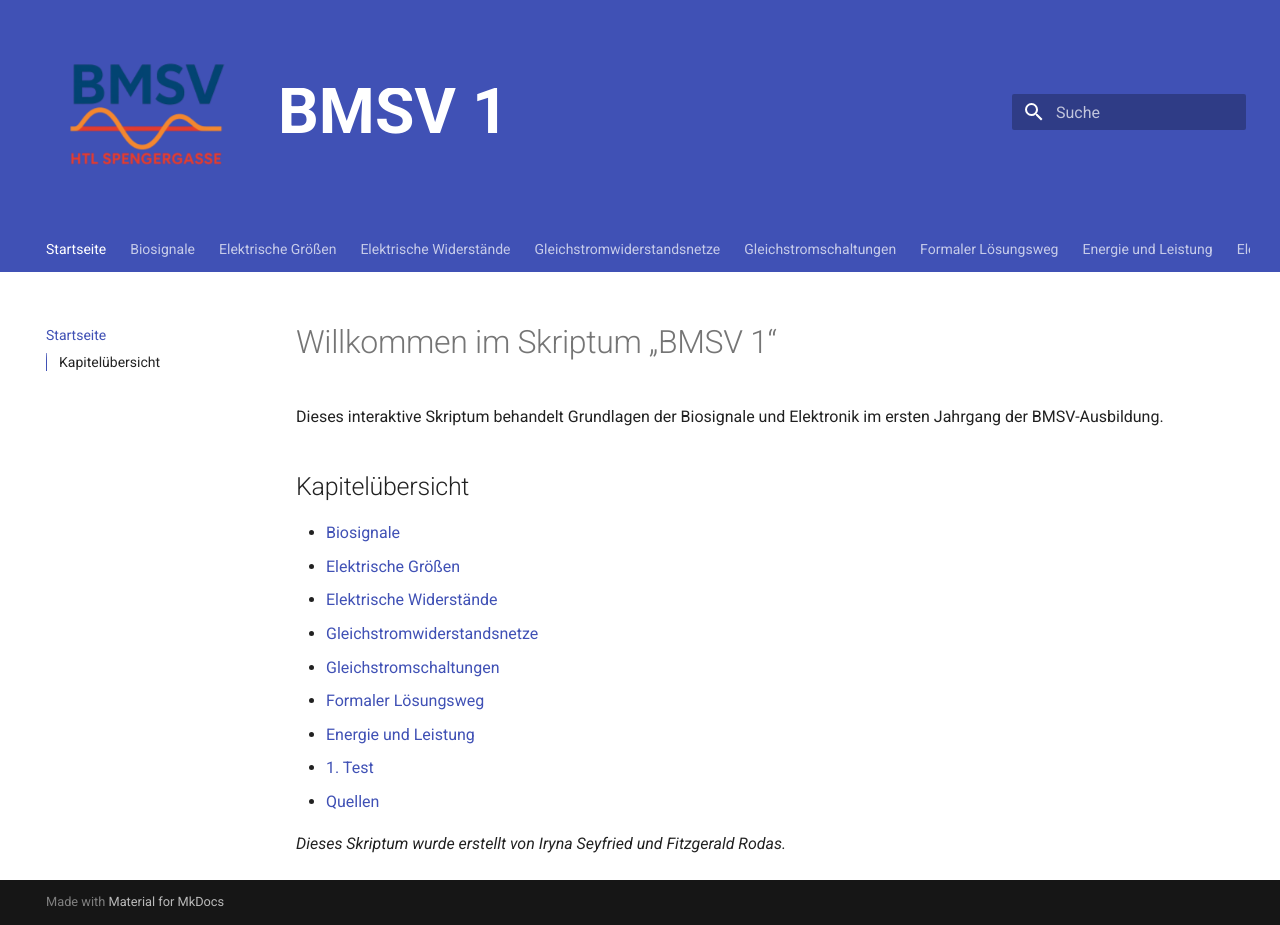
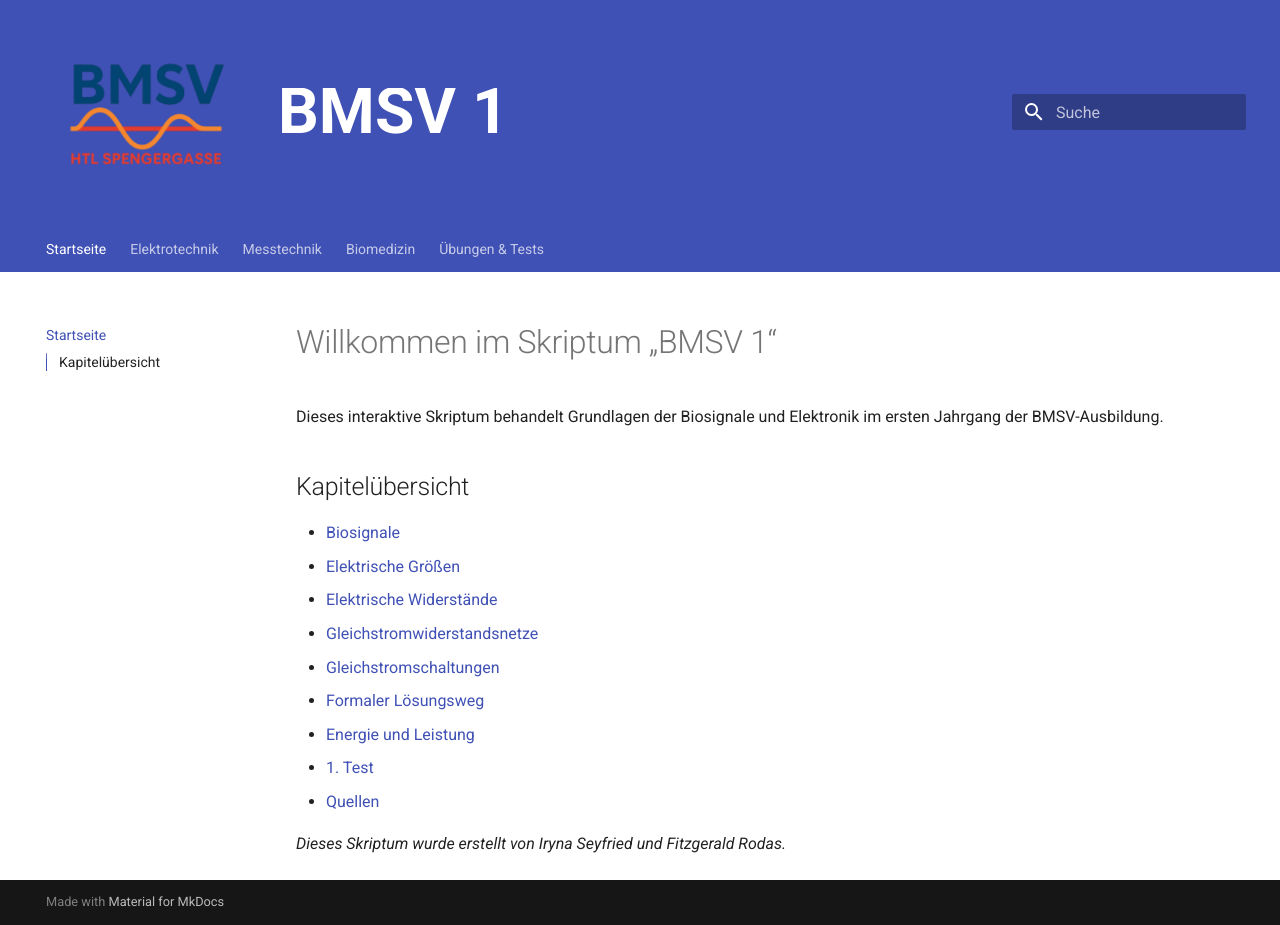
Before and after one commit to nicfitz123/BMSV1, an MkDocs documentation site: the page built from docs/index.md, in a window 1280 px wide. Built offline with MkDocs 1.6.1 and Material for MkDocs 9.7.7, drawn with Linux system fonts in a browser that asks for light colours.

Commit message:
Navigation in Sektionen gruppiert

```diff
--- a/mkdocs.yml
+++ b/mkdocs.yml
@@ -3,19 +3,22 @@ site_description: Skriptum by Iryna Seifried und Fitzgerald Rodas
 
 nav:
   - Startseite: index.md
-  - Biosignale: biosignale.md
-  - Elektrische Größen: elektrische-groessen.md
-  - Elektrische Widerstände: elektrische-widerstaende.md
-  - Gleichstromwiderstandsnetze: gleichstromwiderstandsnetze.md
-  - Gleichstromschaltungen: gleichstromschaltungen.md
-  - Formaler Lösungsweg: formaler-loesungsweg.md
-  - Energie und Leistung: energie-und-leistung.md
-  - Elektrische Messtechnik:
+  - Elektrotechnik:
+      - Elektrische Größen: elektrische-groessen.md
+      - Elektrische Widerstände: elektrische-widerstaende.md
+      - Gleichstromwiderstandsnetze: gleichstromwiderstandsnetze.md
+      - Gleichstromschaltungen: gleichstromschaltungen.md
+      - Formaler Lösungsweg: formaler-loesungsweg.md
+      - Energie und Leistung: energie-und-leistung.md
+  - Messtechnik:
       - Messverfahren: messverfahren.md
       - Überlagerungsprinzip: ueberlagerungsprinzip.md
-  - Biomedizinische Sensortechnik: sensoren.md
-  - 1. Test: test-1.md
-  - Quellen: quellen.md
+  - Biomedizin:
+      - Biosignale: biosignale.md
+      - Biomedizinische Sensortechnik: sensoren.md
+  - Übungen & Tests:
+      - 1. Test: test-1.md
+      - Quellen: quellen.md
 
 theme:
   name: material
@@ -25,6 +28,7 @@ theme:
   features:
     - navigation.tabs
     - navigation.sections
+    - navigation.expand
     - toc.integrate
     - content.code.copy
   palette:
```
